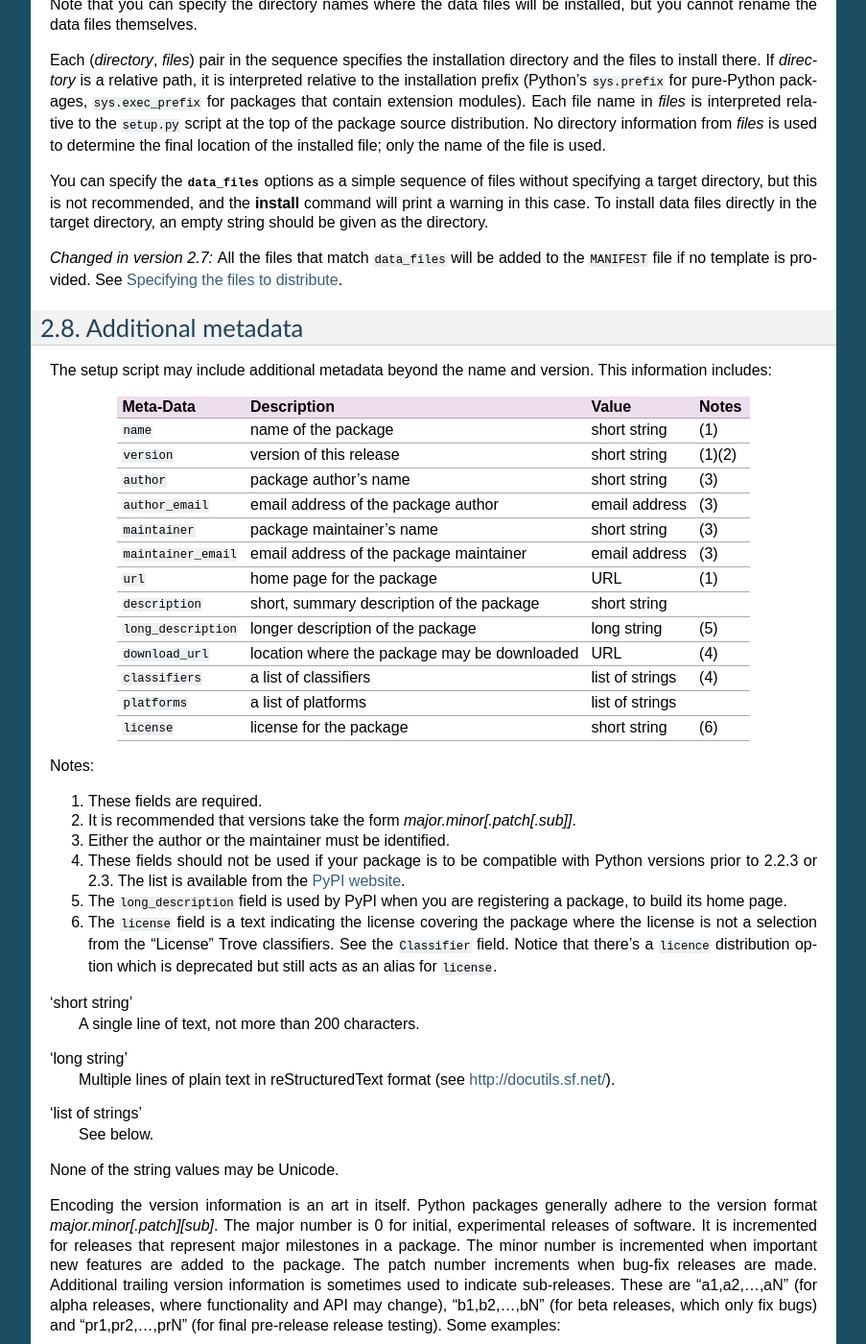
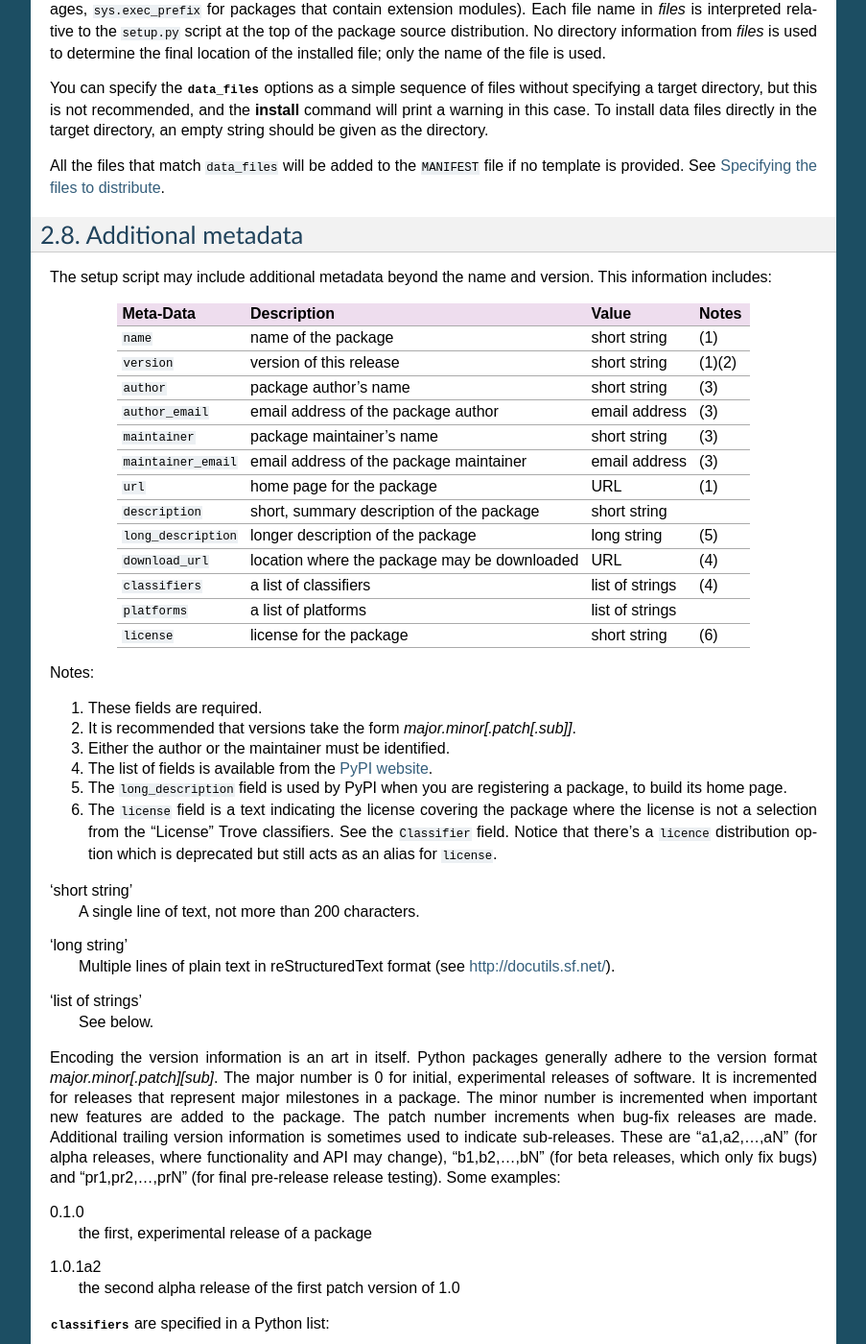
Before and after one commit to crateio/distutils2, a Sphinx documentation site: the page built from docs/source/setupscript.rst, in a window 1280 px wide and 1400 px high, scrolled down 8039 px. Shown: the whole window at 96% size, without its empty margins (198-1101 px from the left). Built offline with Sphinx 7.4.7, drawn with Linux system fonts in a browser that asks for light colours; pages that are not in the unit, such as notebooks, are missing from menus; some of the changed text lies outside the part shown.

Commit message:
Remove compatibility information

```diff
--- a/docs/source/setupscript.rst
+++ b/docs/source/setupscript.rst
@@ -455,9 +455,8 @@
           scripts=['scripts/xmlproc_parse', 'scripts/xmlproc_val']
           )
 
-.. versionchanged:: 2.7
-    All the scripts will also be added to the ``MANIFEST``
-    file if no template is provided. See :ref:`manifest`.
+All the scripts will also be added to the ``MANIFEST`` file if no template is
+provided. See :ref:`manifest`.
 
 .. _distutils-installing-package-data:
 
@@ -501,12 +500,6 @@
           package_data={'mypkg': ['data/*.dat']},
           )
 
-.. versionadded:: 2.4
-
-.. versionchanged:: 2.7
-    All the files that match ``package_data`` will be added to the ``MANIFEST``
-    file if no template is provided. See :ref:`manifest`.
-
 
 .. _distutils-additional-files:
 
@@ -544,9 +537,8 @@
 files directly in the target directory, an empty string should be given as the
 directory.
 
-.. versionchanged:: 2.7
-    All the files that match ``data_files`` will be added to the ``MANIFEST``
-    file if no template is provided. See :ref:`manifest`.
+All the files that match ``data_files`` will be added to the ``MANIFEST`` file
+if no template is provided. See :ref:`manifest`.
 
 
 
@@ -606,8 +598,7 @@
     Either the author or the maintainer must be identified.
 
 (4)
-    These fields should not be used if your package is to be compatible with Python
-    versions prior to 2.2.3 or 2.3.  The list is available from the `PyPI website
+    The list of fields is available from the `PyPI website
     <http://pypi.python.org/pypi>`_.
 
 (5)
@@ -630,8 +621,6 @@
 
 'list of strings'
     See below.
-
-None of the string values may be Unicode.
 
 Encoding the version information is an art in itself. Python packages generally
 adhere to the version format *major.minor[.patch][sub]*. The major number is 0
--- a/docs/source/uploading.rst
+++ b/docs/source/uploading.rst
@@ -3,8 +3,6 @@
 ***************************************
 Uploading Packages to the Package Index
 ***************************************
-
-.. versionadded:: 2.5
 
 The Python Package Index (PyPI) not only stores the package info, but also  the
 package data if the author of the package wishes to. The distutils command
```
